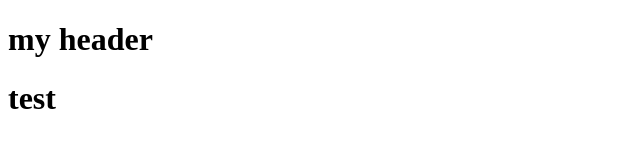
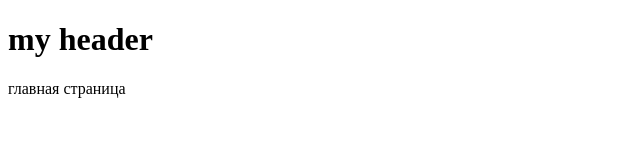
Before and after one commit to KoSeNik/test-git-2, a plain HTML site: page index.html in a window 1280 px wide. Shown: the whole page, without its empty margins (0-640 px from the left). Drawn offline with Linux system fonts and the light colour scheme.

Commit message:
develop main-page

```diff
--- a/index.html
+++ b/index.html
@@ -9,7 +9,13 @@
     <header>
         <h1>my header</h1>
     </header>
-    <h1>test</h1>
+    <main>
+        <span>
+            главная страница
+        </span>
+    </main>
+
+
     <script src="index.js"></script>
 </body>
 </html>
```
